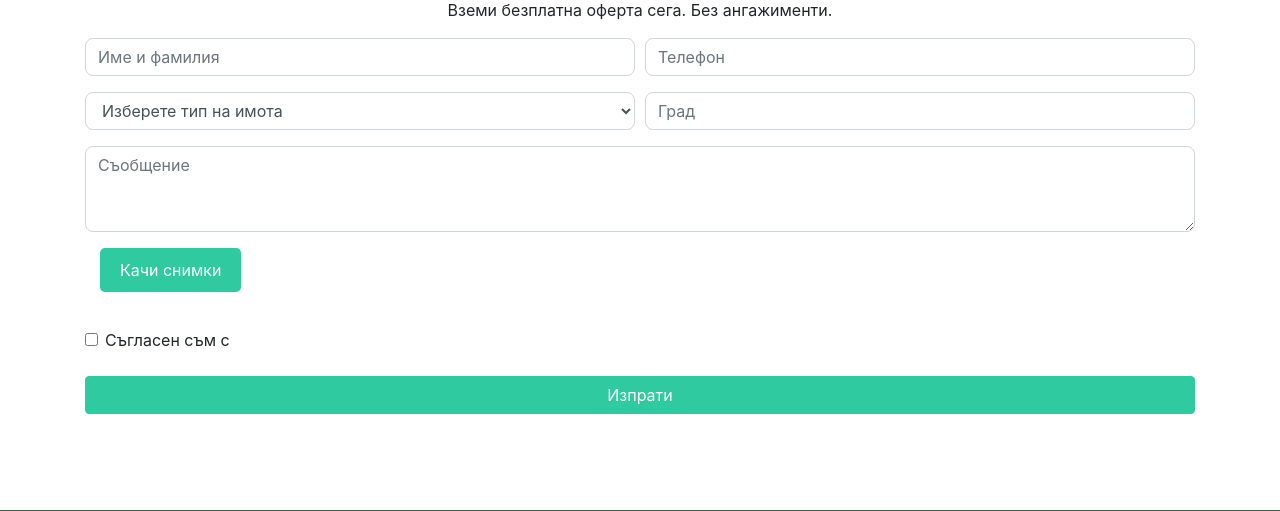
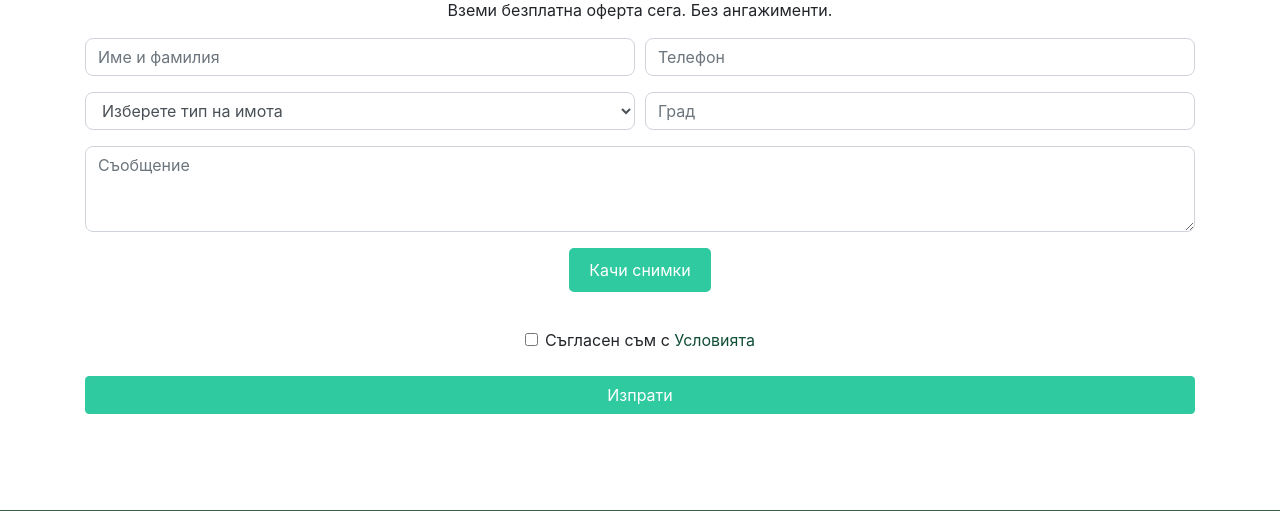
Before and after one commit to greenhomeinvest/GreenHome, a Django app: page / in a window 1280 px wide. Shown: the part 1883-2394 px from the top of the page. Run offline with Django 5.2, Linux system fonts and the light colour scheme; data that the repository does not hold is empty; some libraries are stand-ins or nearby versions.

Commit message:
center img change showcase vh

```diff
--- a/GreenHome/static/css/style.css
+++ b/GreenHome/static/css/style.css
@@ -168,7 +168,7 @@ img {
     font-size: 40px; } }
 
 @media (max-width: 450px) {
-      #showcase  {
+      .inquiry-showcase  {
         height: 115vh;
        }
 }
--- a/templates/pages/index.html
+++ b/templates/pages/index.html
@@ -198,7 +198,7 @@
 <section id=" ">
   <div class="container my-5">
 <div class=" py-5 wow animate__animated animate__fadeInUp">
-  <h3 class="text-center wow animate__animated animate__focusInExpand ">Оцени имота си</h3>
+  <h3 class="text-center wow animate__animated animate__fadeInUp ">Оцени имота си</h3>
   <p class=" text-center"
 
   >Вземи безплатна оферта сега. Без ангажименти.</p>
@@ -239,25 +239,25 @@
 {% comment %} UPLOAD MULTIPLE IMAGES {% endcomment %}
 <!-- Upload Multiple Images -->
 <div class="form-row position-relative file-input-container">
-<div class="col-md-6 mb-2 ">
-<div class="container ">
+<div class="col-md-12 mb-2 ">
+<div class="container text-center">
 <!-- Button to trigger file input -->
 <button id="upload-button" type="button">Качи снимки</button>
 
 <!-- Actual file input (hidden) -->
 <input type="file" id="image-upload" name="images" accept="image/*" multiple> <!-- Correct name="images" -->
-<div id="image-preview" class='mb-2'></div>
+<div id="image-preview" class='mb-2 text-center'></div>
 </div>
 </div>
 </div>
 
     <!-- Agree to Terms Checkbox -->
     <div class="form-row">
-      <div class="col-md-12 mb-2">
+      <div class="col-md-12 mb-2 text-center">
           <div class="form-check">
               <input class="form-check-input" type="checkbox" name="agree" id="agree" required>
               <label class="form-check-label " for="agree">
-                  Съгласен съм с <a href="{% url 'terms' %}" target="_blank" class="text-white">Условията</a>
+                  Съгласен съм с <a href="{% url 'terms' %}" target="_blank" class="  text--success: #20c997;">Условията</a>
               </label>
           </div>
       </div>
```
